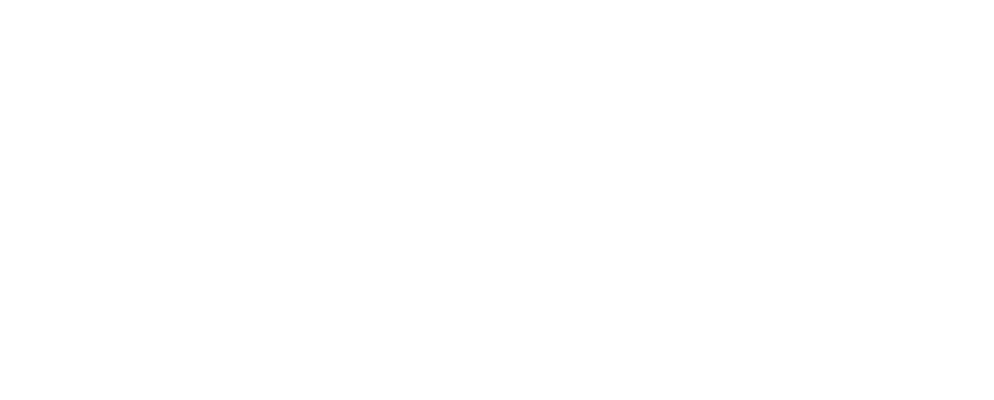
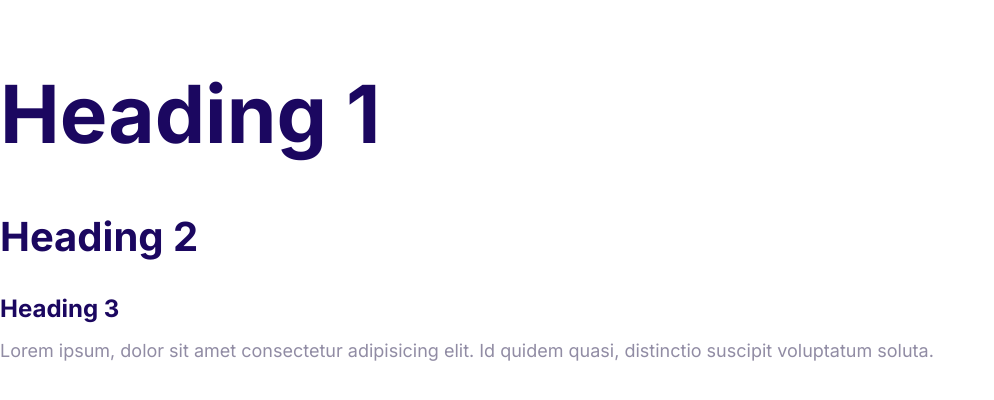
Before and after one commit to kanthikiran006/Codefy, a plain HTML site: page index.html in a window 1280 px wide. Shown: the whole page, without its empty margins (0-994 px from the left). Drawn offline with Linux system fonts and the light colour scheme.

Commit message:
Define the styles for fonts.

```diff
--- a/CSS/styles.css
+++ b/CSS/styles.css
@@ -5,3 +5,58 @@
     --color-headings: #1b0760;
     --color-body: #918ca4;
 }
+
+html {
+    /* 62.5 of 16px = 10px */
+    font-size: 62.5%;
+}
+
+body {
+    font-family: Inter, Arial, Arial, Helvetica, sans-serif;
+    font-size: 2.4rem;
+    line-height: 1.5;
+    color: var(--color-body);
+
+}
+
+h1, h2, h3 {
+    color: var(--color-headings);
+    margin-bottom: 1rem;
+}
+
+h1 {
+    /* 1 x font size of the html element , now 1rem = 10px  */
+    font-size: 7rem;
+}
+h2 {
+    /* 1 x font size of the html element , now 1rem = 10px  */
+    font-size: 4rem;
+
+}
+h3 {
+    /* 1 x font size of the html element , now 1rem = 10px  */
+    font-size: 3rem;
+
+}
+p {
+    margin-top: 0;
+}
+
+@media screen and (min-width: 1024px) {
+    body {
+        font-size: 1.8rem;
+    }
+}
+
+h1 {
+    /* 1 x font size of the html element , now 1rem = 10px  */
+    font-size: 8rem;
+}
+h2 {
+    /* 1 x font size of the html element , now 1rem = 10px  */
+    font-size: 4rem;
+
+}
+h3 {
+    /* 1 x font size of the html element , now 1rem = 10px  */
+    font-size: 2.4rem;
--- a/index.html
+++ b/index.html
@@ -4,8 +4,18 @@
     <meta charset="UTF-8" />
     <meta name="viewport" content="width=device-width, initial-scale=1.0" />
     <title>Document</title>
-    <link rel="stylesheet" href="CSS/normalize.css">
-    <link rel="stylesheet" href="CSS/styles.css">
+    <link rel="stylesheet" href="CSS/normalize.css" />
+    <link rel="stylesheet" href="CSS/styles.css" />
+    <link rel="preconnect" href="https://fonts.gstatic.com" />
+    <link
+      href="https://fonts.googleapis.com/css2?family=Inter:wght@400;700&display=swap"
+      rel="stylesheet"
+    />
   </head>
-  <body></body>
+  <body>
+    <h1>Heading 1</h1>
+    <h2>Heading 2</h2>
+    <h3>Heading 3</h3>
+    <p>Lorem ipsum, dolor sit amet consectetur adipisicing elit. Id quidem quasi, distinctio suscipit voluptatum soluta.</p>
+  </body>
 </html>
```
